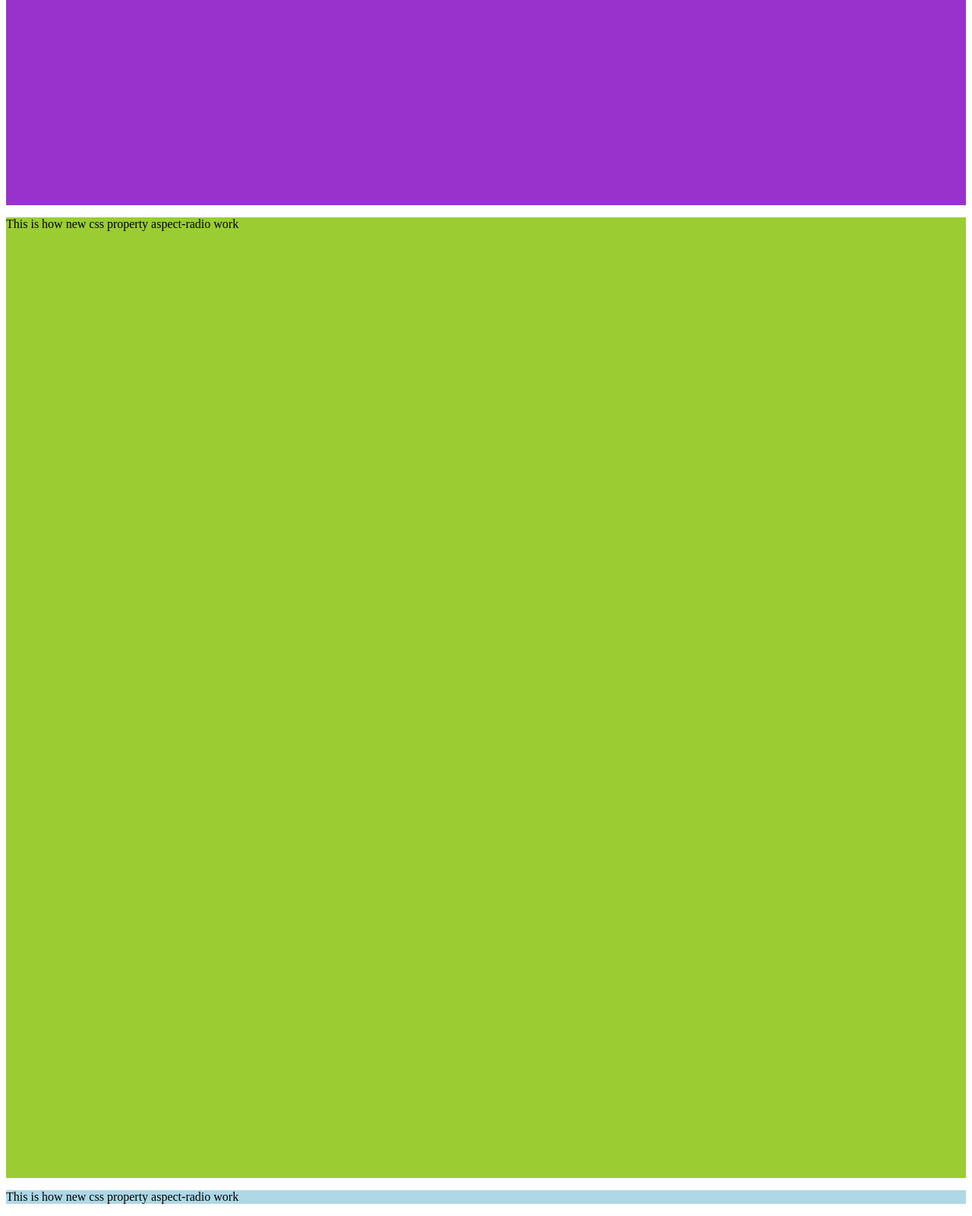
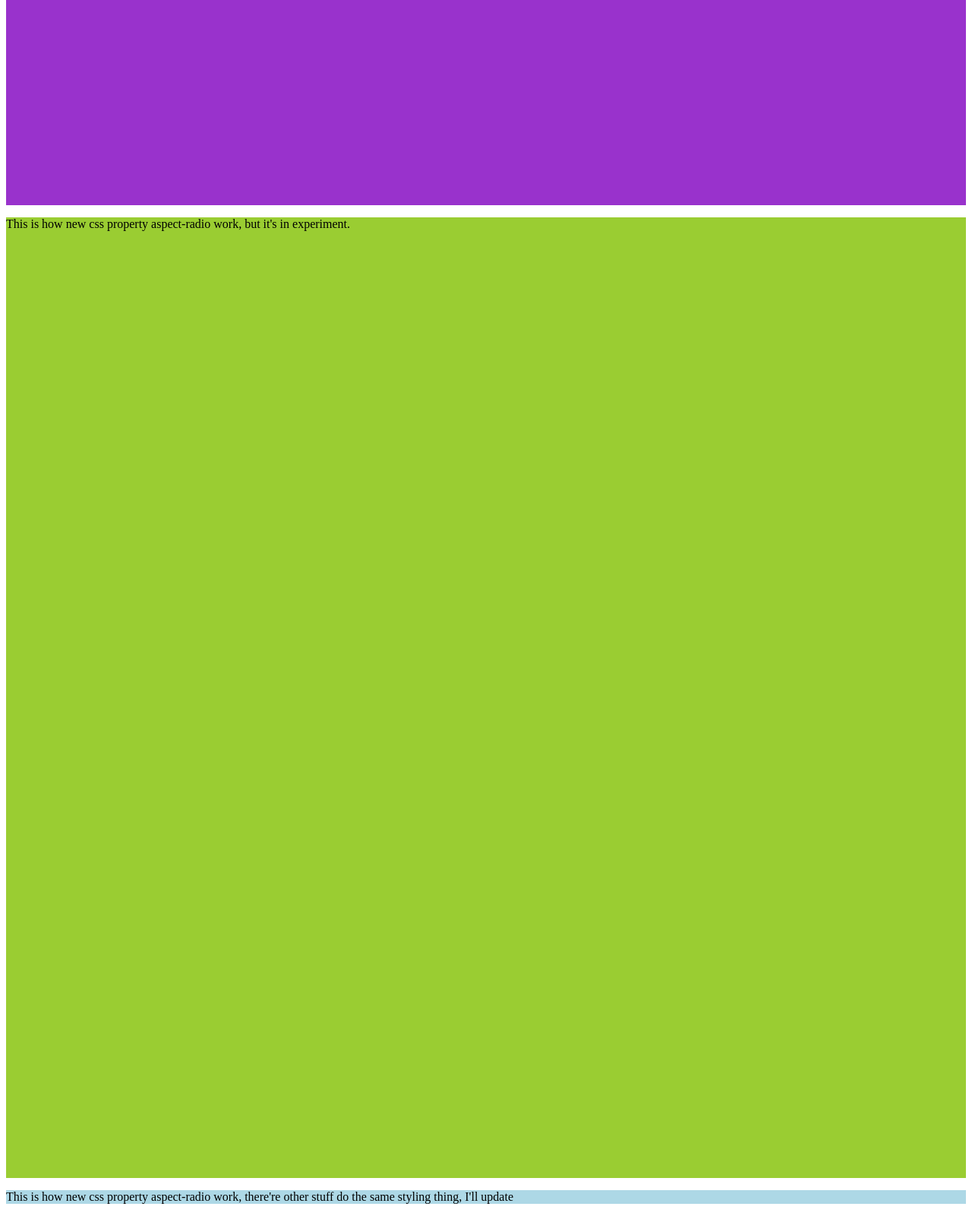
Before and after one commit to luml/sizing-box, a plain HTML site: page demo.html in a window 1280 px wide. Shown: the part 1010-2610 px from the top of the page at 76% size. Drawn offline with Linux system fonts and the light colour scheme.

Commit message:
feat(more info)

```diff
--- a/demo.html
+++ b/demo.html
@@ -14,12 +14,12 @@
     </div>
     <div class="parent">
         <div class="child">
-            <p>This is how new css property aspect-radio work</p>
+            <p>This is how new css property aspect-radio work, but it's in experiment.</p>
         </div>
     </div>
     <div class="parent">
         <div class="child">
-            <p>This is how new css property aspect-radio work</p>
+            <p>This is how new css property aspect-radio work, there're other stuff do the same styling thing, I'll update</p>
         </div>
     </div>
 </body>
```
